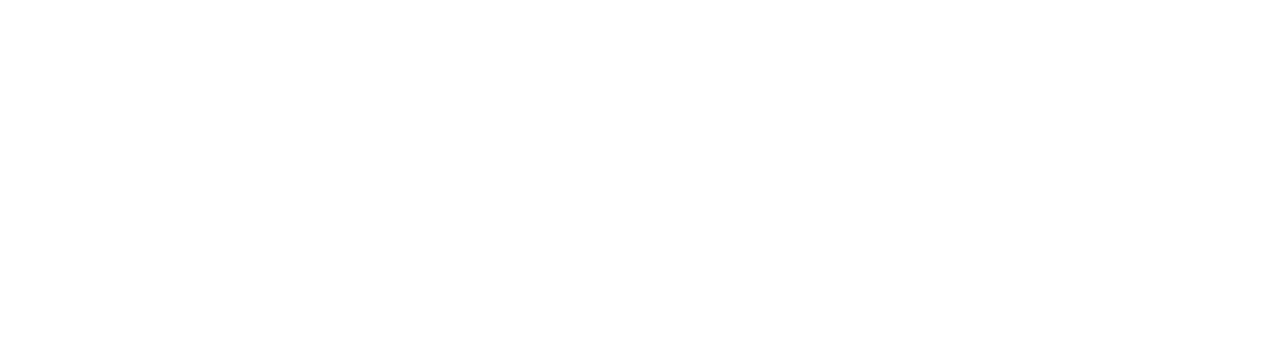
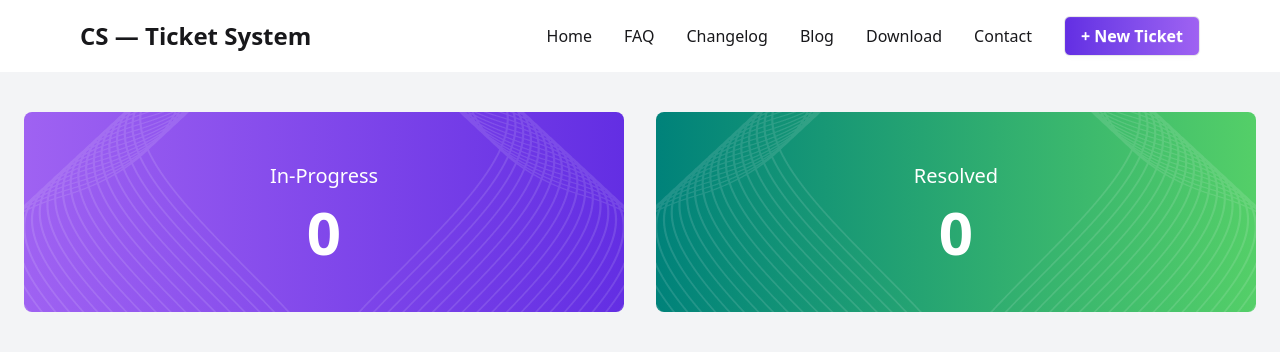
Before and after one commit to ahisrat10/B12-Assignment07, a plain HTML site: page index.html in a window 1280 px wide. Drawn offline with nearby package versions, Linux system fonts and the light colour scheme.

Commit message:
added navbar and progress & resolved section

```diff
--- a/index.html
+++ b/index.html
@@ -10,14 +10,42 @@
      <script src="https://cdn.jsdelivr.net/npm/@tailwindcss/browser@4"></script>
    <!-- Font awesome -->
      <link rel="stylesheet" href="https://cdnjs.cloudflare.com/ajax/libs/font-awesome/7.0.1/css/all.min.css" integrity="sha512-2SwdPD6INVrV/lHTZbO2nodKhrnDdJK9/kg2XD1r9uGqPo1cUbujc+IYdlYdEErWNu69gVcYgdxlmVmzTWnetw==" crossorigin="anonymous" referrerpolicy="no-referrer" />
+
+     <link rel="stylesheet" href="styles/style.css">
 </head>
 <body>
     <header>
+      <nav class="flex justify-between items-center  px-[80px] py-[16px] flex-wrap gap-2 ">
+            <div class="flex gap-2 items-center">
+                <h1 class="font-bold text-2xl ">CS — Ticket System</h1>
+            </div>
+            <div class="flex justify-center items-center gap-8 top-actions flex-wrap">
+                 <a href="">Home</a>
+                 <a href="">FAQ</a>
+                 <a href="">Changelog</a>
+                 <a href="">Blog</a>
+                 <a href="">Download</a>
+                 <a href="">Contact</a>
+                <button class="btn text-white text-base font-semibold items-center rounded-md  bg-gradient-to-l from-[#9f62f2] to-[#632ee3] hidden sm:flex">+ New Ticket</button>
+            </div>
+        </nav>
+    </header>
+    <main class="bg-gray-100 py-10">
+  <section class="progress-resolved-bar flex justify-between items-center max-w-[1440px] mx-auto gap-8 px-6">
+    <!-- In-Progress -->
+    <div class="progress-section flex flex-col items-center justify-center w-1/2 h-[200px]  text-white text-center rounded-lg bg-progress">
+      <h1 class="text-xl font-medium mb-3">In-Progress</h1>
+      <span class="font-bold text-6xl">0</span>
+    </div>
 
-    </header>
-    <main>
+    <!-- Resolved -->
+    <div class="resolved-section flex flex-col items-center justify-center w-1/2 h-[200px]  text-white text-center rounded-lg bg-resolved">
+      <h1 class="text-xl font-medium mb-3">Resolved</h1>
+      <span class="font-bold text-6xl">0</span>
+    </div>
+  </section>
+</main>
 
-    </main>
     <footer>
 
     </footer>
--- /dev/null
+++ b/styles/style.css
@@ -0,0 +1,17 @@
+.bg-progress {
+  background-image:
+    url('../assets/vector1.png'), url('../assets/vector3.png'),
+    linear-gradient(to right, #9f62f2, #632ee3);
+  background-size: auto,auto;
+  background-position: top left, top right;
+  background-repeat: no-repeat, no-repeat;
+}
+
+.bg-resolved {
+  background-image:
+    url('../assets/vector1.png'), url('../assets/vector3.png'),
+    linear-gradient(to right, #00827a, #54cf68);
+  background-size: auto,auto;
+  background-position: top left, top right;
+  background-repeat: no-repeat, no-repeat;
+}
```
Also changed, not shown: assets/vector1.png (added), assets/vector2.png (renamed from vector2.png), assets/vector3.png (added), tailwind.config.js (added), vector1.png (deleted).
